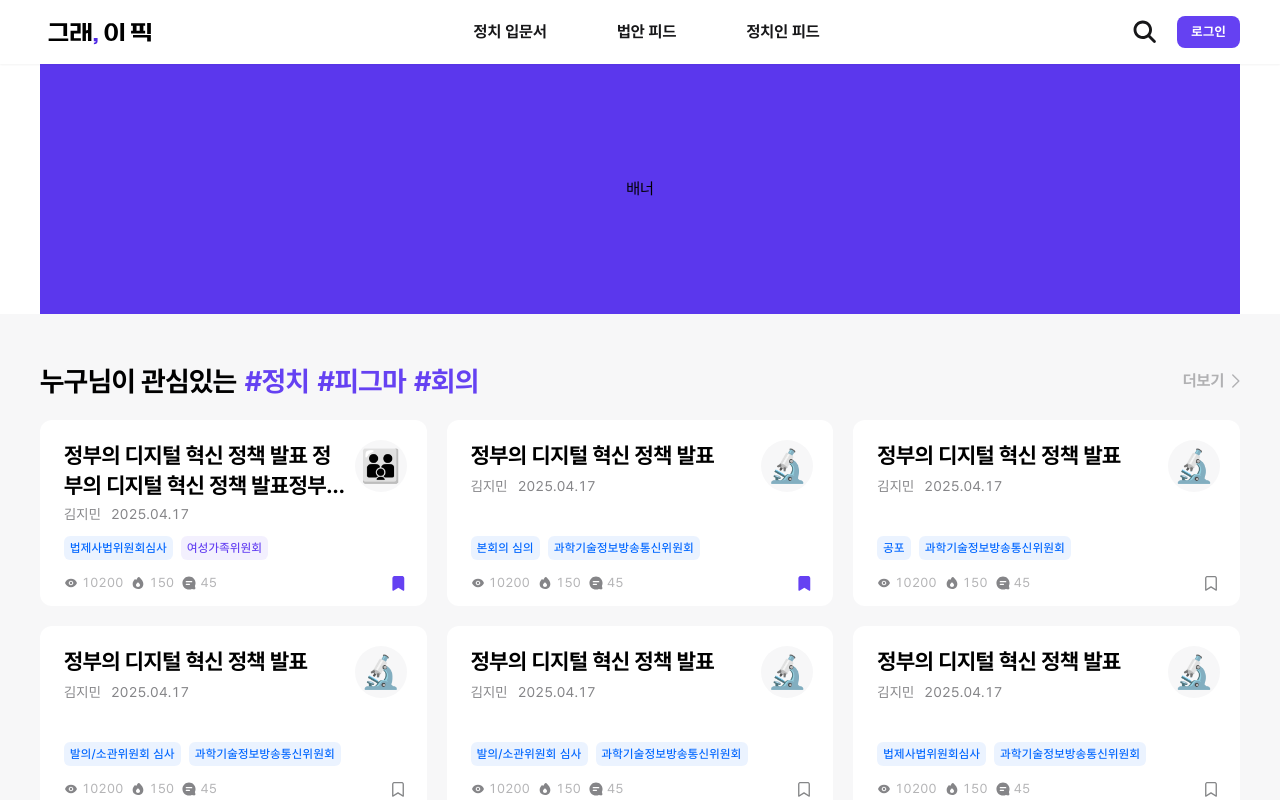
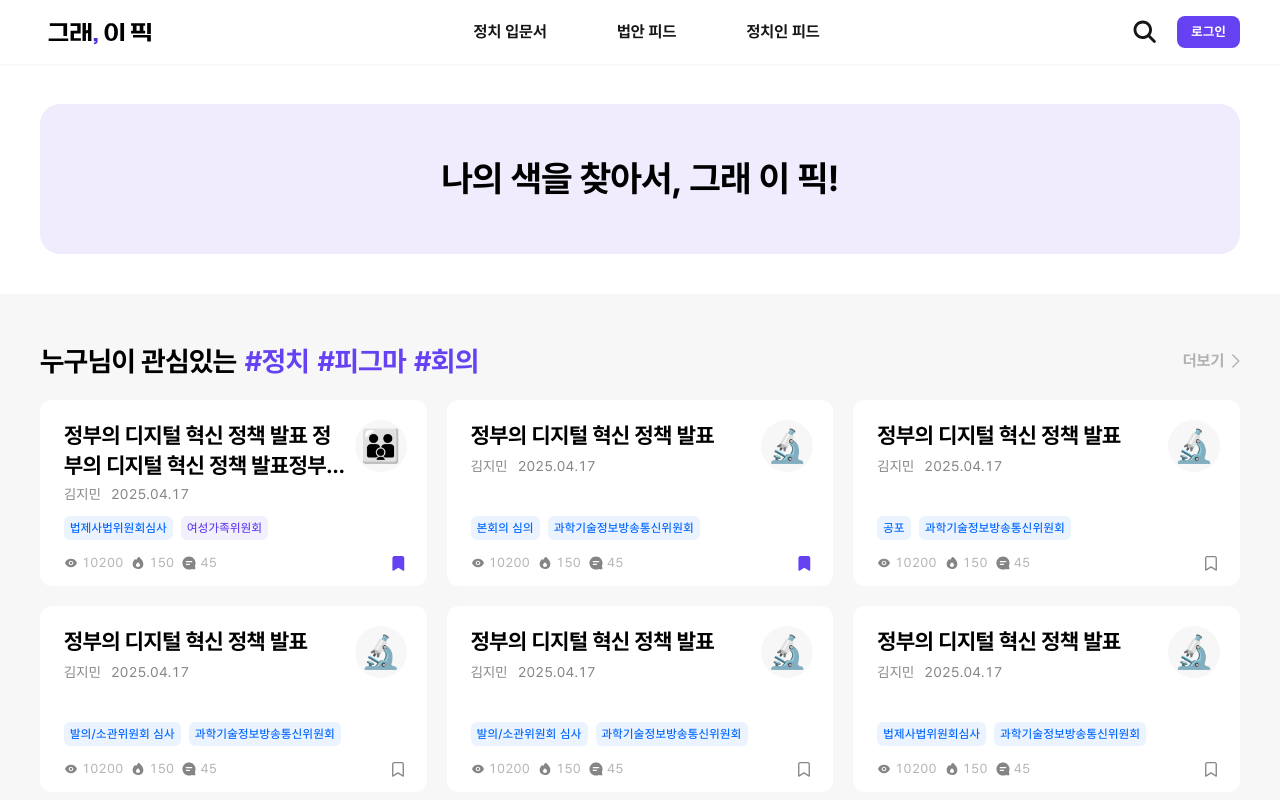
Before and after one commit to suhong99/build_orga, a Next.js app: page / in a window 1280 px wide. Shown: the top 800 px of the page. Built offline with nearby package versions, Linux system fonts and the light colour scheme.

Commit message:
feat:임시배너

```diff
--- a/src/app/(user)/bill/page.tsx
+++ b/src/app/(user)/bill/page.tsx
@@ -9,7 +9,9 @@ export const metadata: Metadata = {
 export default function BillPage() {
 	return (
 		<>
-			<div className="w-full h-[250px] flex items-center justify-center  max-w-maxw bg-primary-main-strong">배너 </div>
+			<div className="w-full h-[150px] min-desktop:w-[100vw] flex items-center justify-center max-w-maxw bg-[#118D65] text-white typo-title2 desktop:rounded-[20px] desktop:my-10 desktop:typo-title1 desktop:font-bold	text-center">
+				최근에 발의된 <br className="desktop:hidden" /> 법안을 확인해보세요
+			</div>
 			<div className="w-full flex flex-col flex-1 gap-16 desktop:gap-12 items-center px-9 py-12 bg-bg-gray ">
 				<QueryBar />
 				<BillContents />
--- a/src/app/(user)/page.tsx
+++ b/src/app/(user)/page.tsx
@@ -4,7 +4,10 @@ import ContentHeader from '@/features/home/ContentHeader';
 export default function Home() {
 	return (
 		<>
-			<div className="w-full h-[250px] flex items-center justify-center  max-w-maxw bg-primary-main-strong">배너 </div>
+			<div className="w-full h-[150px] min-desktop:w-[100vw] flex items-center justify-center max-w-maxw bg-[#F0ECFE] typo-title2 desktop:rounded-[20px] desktop:my-10 desktop:typo-title1 desktop:font-bold	text-center">
+				나의 색을 찾아서,
+				<br className="desktop:hidden" /> 그래 이 픽!
+			</div>
 			<div className="w-full flex flex-col flex-1 gap-16 desktop:gap-12 items-center px-9 py-12 bg-bg-gray ">
 				<Content>
 					<ContentHeader title="누구님이 관심있는" keywordList={['정치', '피그마', '회의']} link="/issue" />
```
